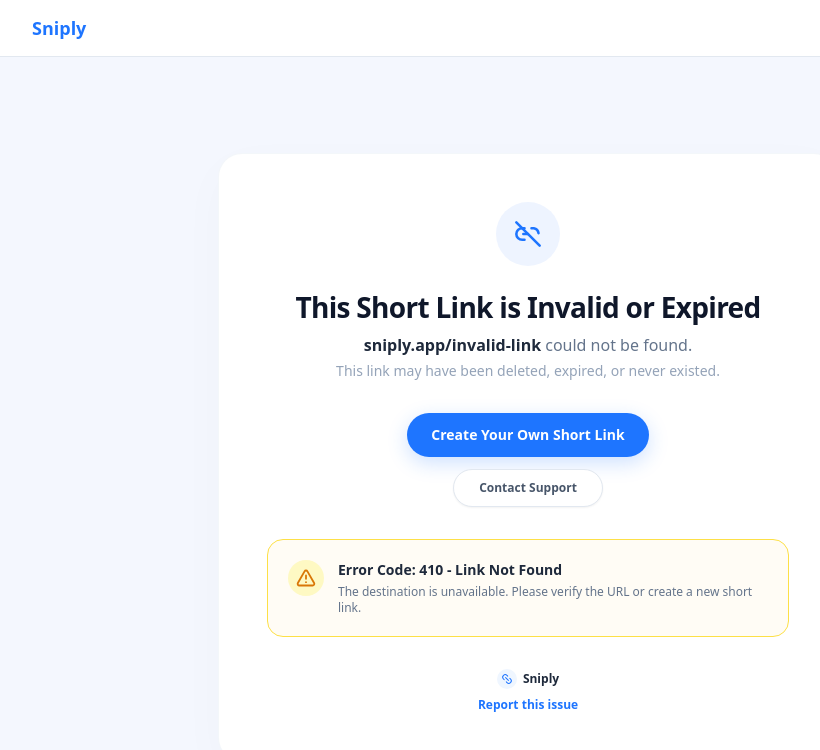
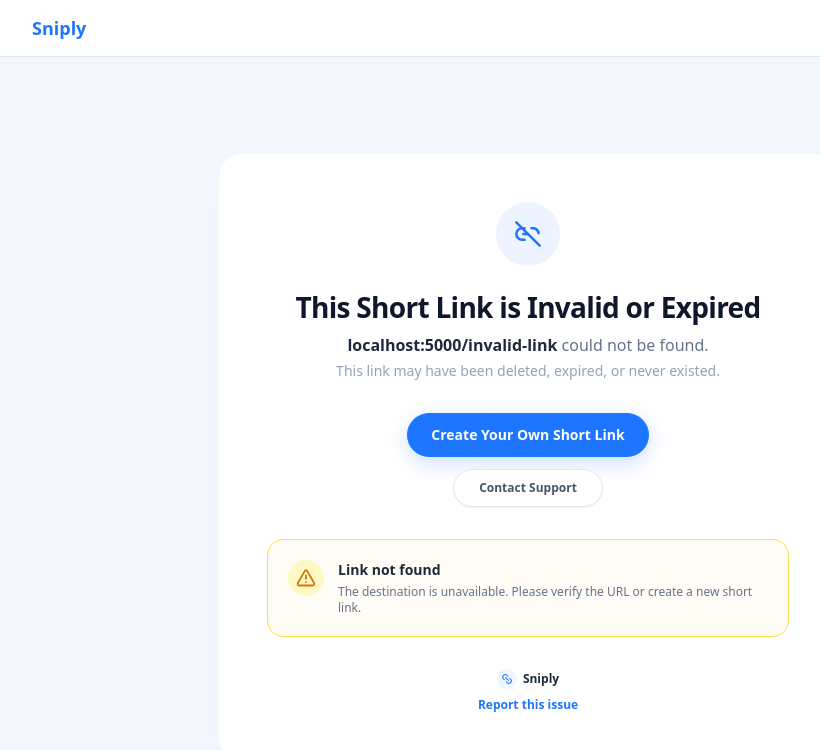
Before and after one commit to NikhilBhagoria/sniply-url-shortener, a React (Vite) app in the folder frontend/: page /invalid-link in a window 1280 px wide. Shown: the top 750 px of the page, without its empty margins (112-932 px from the left). Built offline with nearby package versions, Linux system fonts and the light colour scheme; no server answers; the HTML template or start-up script is replaced by a standard one.

Commit message:
feat: update InvalidLink component to handle paused links and improve error messaging

```diff
--- a/frontend/src/pages/InvalidLink.jsx
+++ b/frontend/src/pages/InvalidLink.jsx
@@ -30,10 +30,11 @@
 
   // Extract dynamic short link path based on current URL
   const host = window.location.host;
-  const cleanHost = host.includes('localhost') ? 'sniply.app' : host;
+  const cleanHost = (import.meta.env.VITE_SHORT_BASE || 'http://localhost:5000').replace(/^https?:\/\//, '');
   const shortLink = slug ? `${cleanHost}/${slug}` : `${cleanHost}${window.location.pathname}`;
 
   const isExpired = reason === 'expired';
+  const isPaused = reason === 'paused';
 
   return (
     <div className="min-h-screen w-full bg-[#f8fafc] md:bg-[#f4f7fe] dark:bg-[#0b0f19] flex items-center justify-center p-4 md:p-6 font-sans">
@@ -48,7 +49,7 @@
 
         {/* Heading */}
         <h1 className="text-2xl md:text-[28px] font-extrabold text-[#0f172a] dark:text-white tracking-tight text-center leading-tight mb-2">
-          This Short Link is Invalid or Expired
+          {isPaused ? 'This Short Link is Paused' : 'This Short Link is Invalid or Expired'}
         </h1>
 
         {/* Sub-heading */}
@@ -97,12 +98,12 @@
           </div>
           <div>
             <h4 className="text-xs md:text-sm font-bold text-slate-800 dark:text-yellow-600 leading-snug">
-              {isExpired ? 'Error Code: 410 - Link Expired' : 'Error Code: 410 - Link Not Found'}
+              {isExpired ? 'Link expired' : isPaused ? 'Link paused by its owner' : 'Link not found'}
             </h4>
             <p className="text-[11px] md:text-xs text-slate-500 dark:text-slate-400 font-medium mt-1 leading-normal">
               {isExpired
                 ? 'The destination is unavailable because the link has reached its expiry limit. Please verify the URL or create a new short link.'
-                : 'The destination is unavailable. Please verify the URL or create a new short link.'}
+                : isPaused ? 'The owner has temporarily paused this link.' : 'The destination is unavailable. Please verify the URL or create a new short link.'}
             </p>
           </div>
         </div>
```
